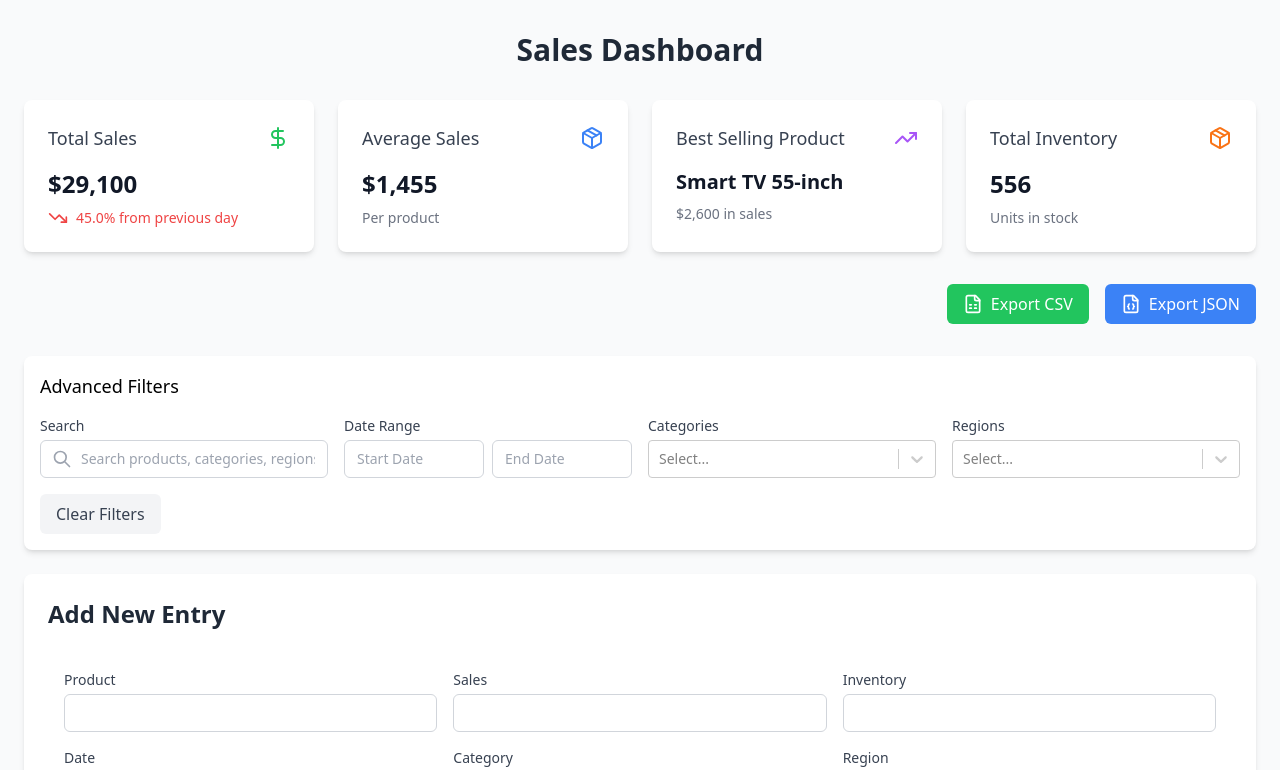
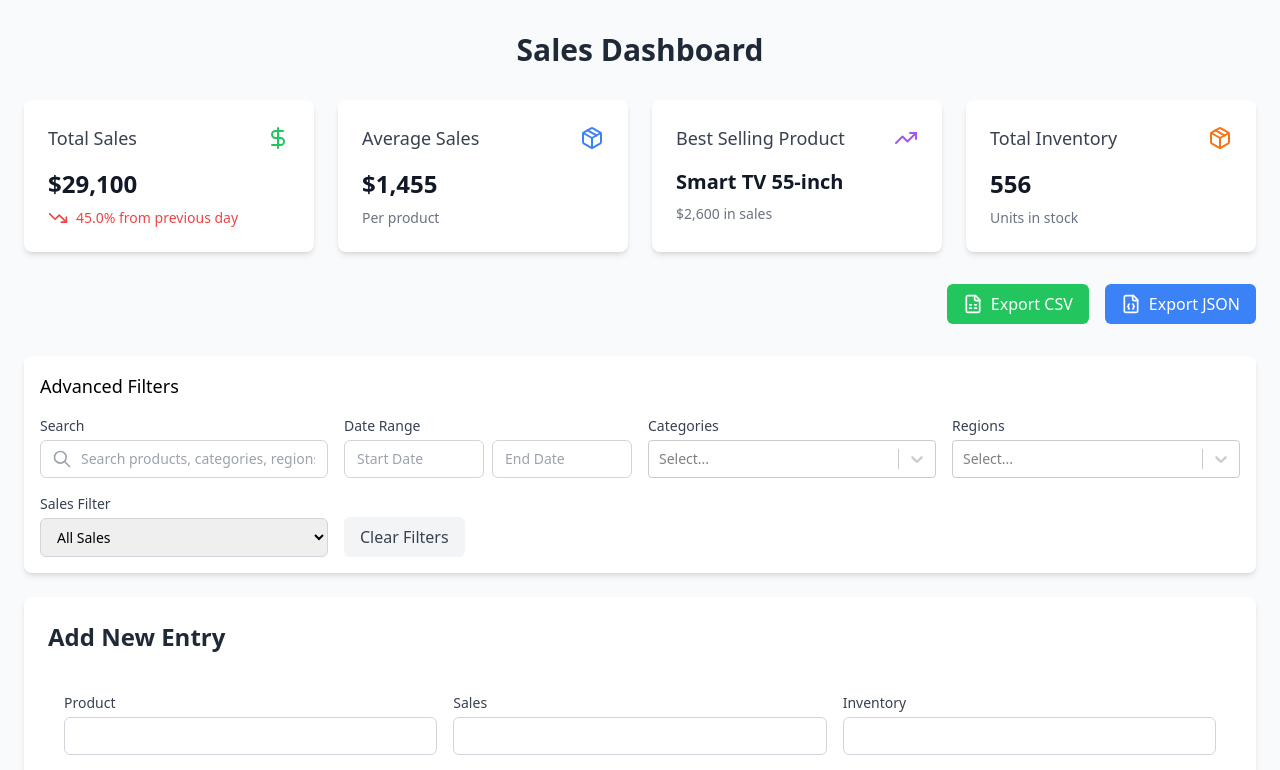
Before and after one commit to AmolDerickSoans/code-it-out, a React (Vite) app: page / in a window 1280 px wide. Shown: the top 770 px of the page. Built offline with nearby package versions, Linux system fonts and the light colour scheme.

Commit message:
filter fixed

```diff
--- a/src/SalesDashboard.tsx
+++ b/src/SalesDashboard.tsx
@@ -614,6 +614,29 @@ const SalesDashboard = () => {
             />
           </div>
 
+          <div>
+            <label className="block text-sm font-medium text-gray-700 mb-1">Sales Filter</label>
+            <select
+              value={activeFilter}
+              onChange={(e) => setActiveFilter(e.target.value)}
+              className="w-full px-3 py-2 text-sm border border-gray-300 rounded-md"
+            >
+              <option value="all">All Sales</option>
+              <option value="highSales">High Sales</option>
+              <option value="lowSales">Low Sales</option>
+              <option value="lowInventory">Low Inventory</option>
+            </select>
+            {activeFilter !== 'lowInventory' && activeFilter !== 'all' && (
+              <input
+                type="number"
+                value={thresholdValue}
+                onChange={(e) => setThresholdValue(Number(e.target.value))}
+                className="mt-2 w-full px-3 py-2 text-sm border border-gray-300 rounded-md"
+                placeholder="Threshold Value"
+              />
+            )}
+          </div>
+
           <div className="flex items-end">
             <button
               onClick={() => {
```
